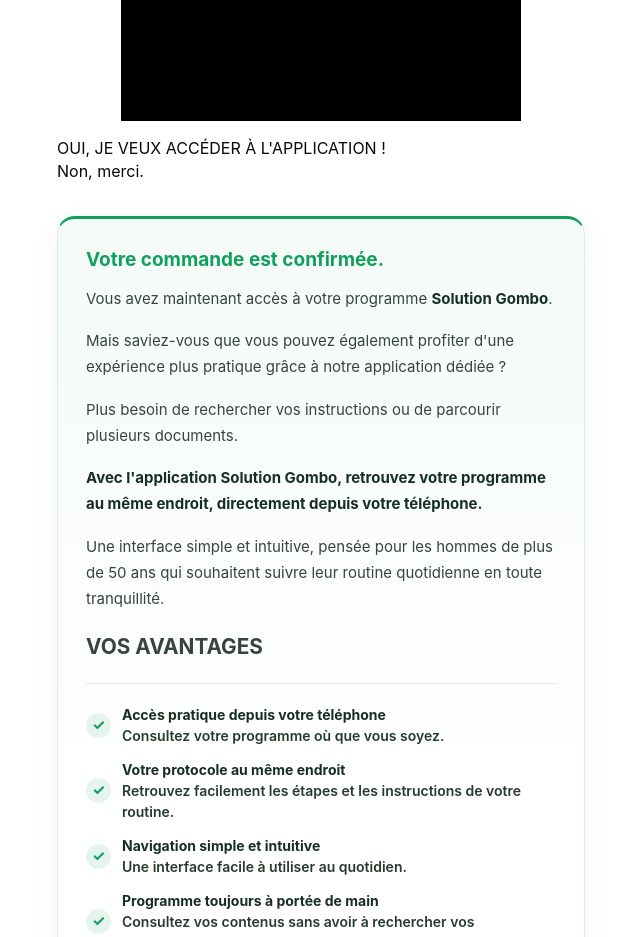
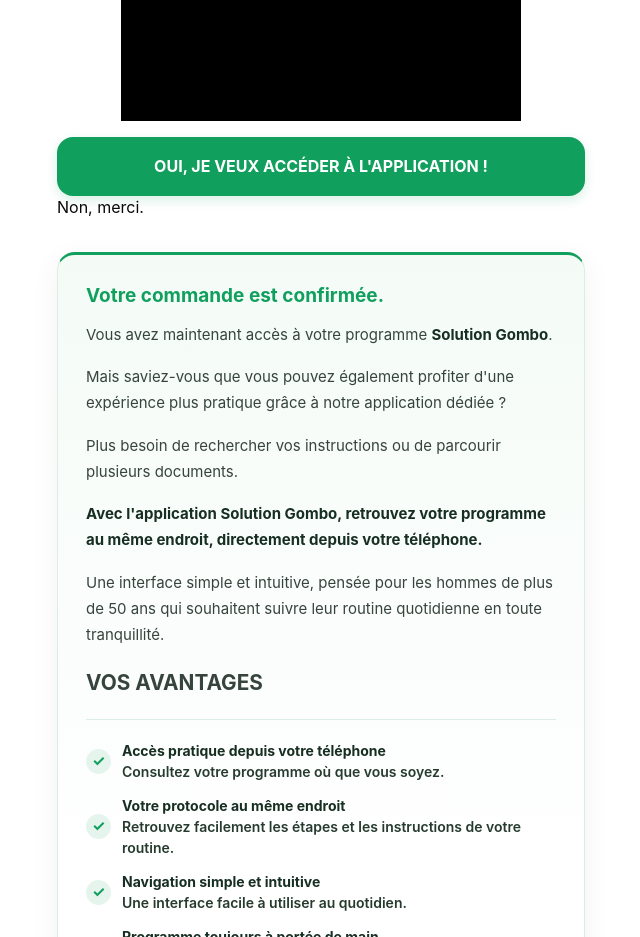
Before and after one commit to charmeedetalhes-star/trick.gombo, a plain HTML site: page up2/index.html in a window 1280 px wide. Shown: the part 940-1877 px from the top of the page, without its empty margins (319-959 px from the left). Drawn offline with Linux system fonts and the light colour scheme.

Commit message:
Update up2 checkout link

```diff
--- a/up2/index.html
+++ b/up2/index.html
@@ -30,16 +30,7 @@ cakto-upsell-buttons,cakto-upsell-accept{display:block;width:100%}cakto-upsell-a
 <section class="layer layer-checkout" style="--basis:100%;">
 <div>
   <cakto-upsell-buttons>
-    <cakto-upsell-accept
-      bg-color="#049d3f"
-      text-color="#ffffff"
-      upsell-accept-url="https://gombotrick.vercel.app/obrigado"
-      offer-id="3ae96mc"
-      app-base-url="https://app.cakto.com.br"
-      offer-type="upsell"
-      upsell-reject-url="https://gombotrick.vercel.app/obrigado">
-      OUI, JE VEUX ACCÉDER À L'APPLICATION !
-    </cakto-upsell-accept>
+    <a class="cta" href="https://pay.cakto.com.br/qeu76ju_1332849">OUI, JE VEUX ACCÉDER À L'APPLICATION !</a>
     <cakto-upsell-reject upsell-reject-url="https://gombotrick.vercel.app/obrigado">
       Non, merci.
     </cakto-upsell-reject>
```
